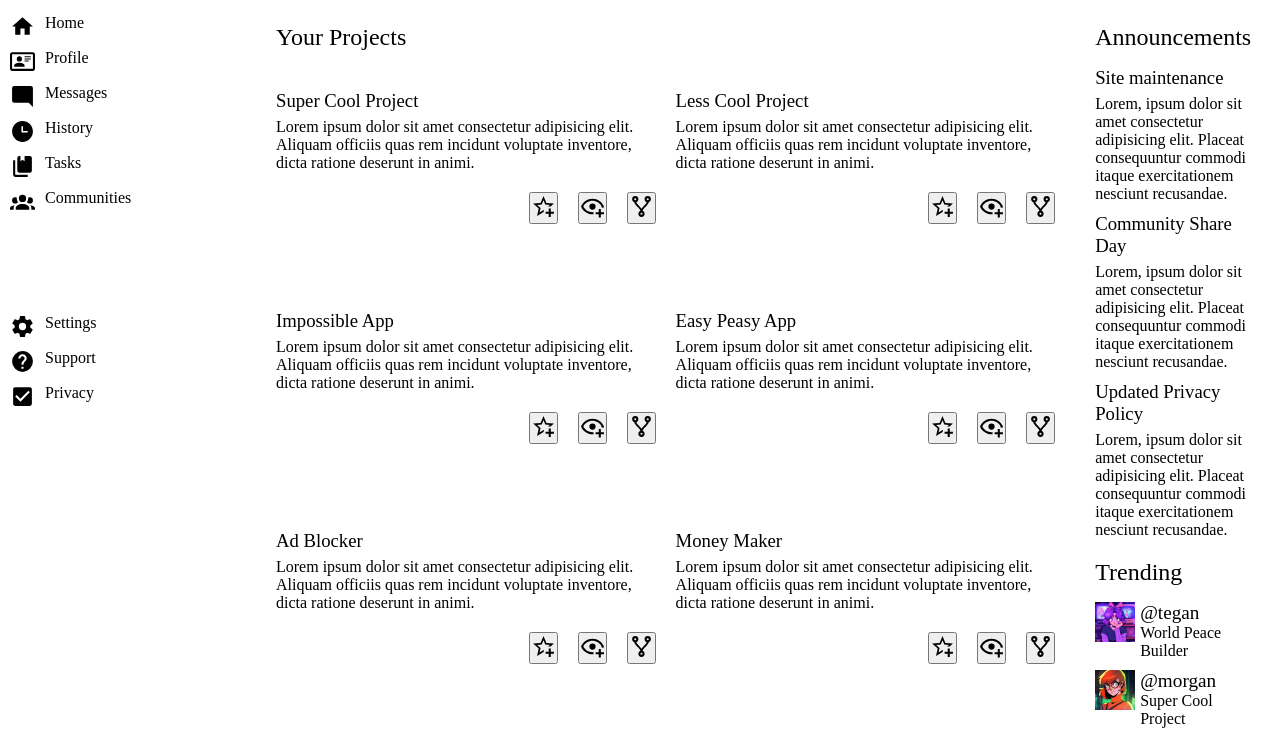
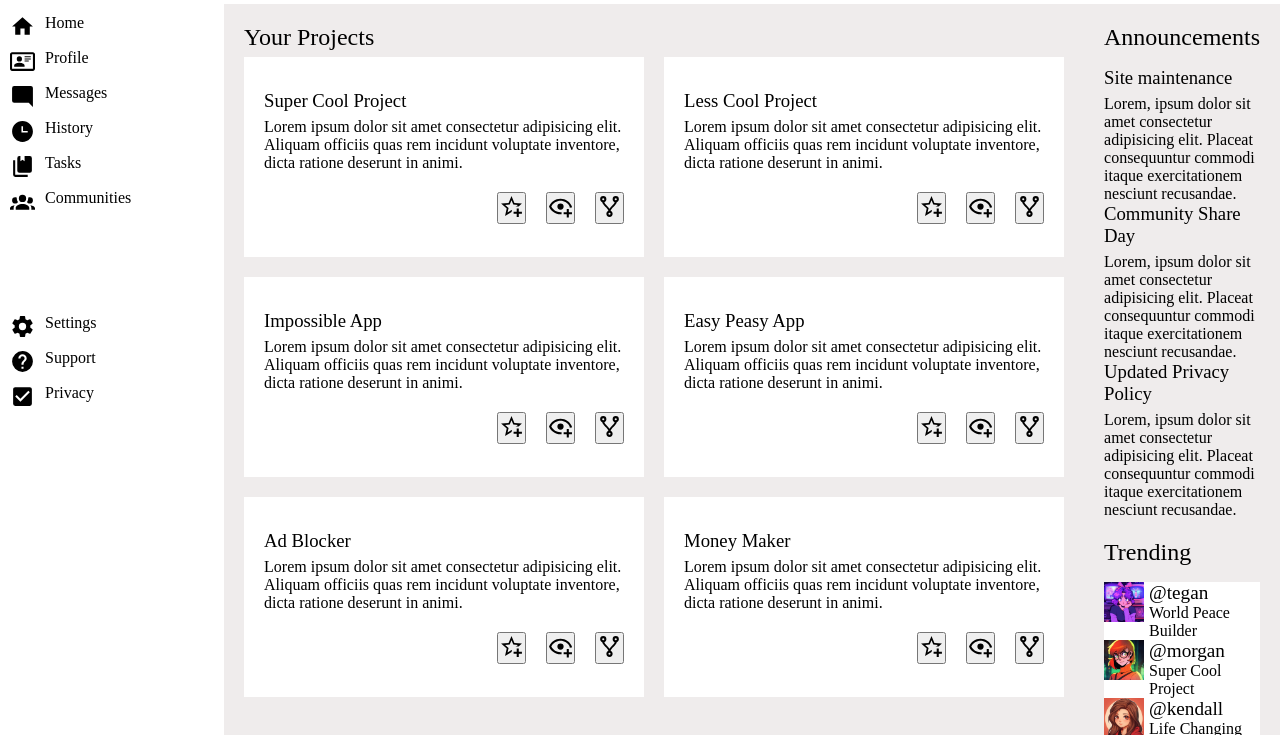
Before and after one commit to JingyeHub/admin-dashboard, a plain HTML site: page index.html in a window 1280 px wide. Shown: the part 136-871 px from the top of the page. Drawn offline with Linux system fonts and the light colour scheme.

Commit message:
Adjust the wrapping of the main-right section
Because it made styling easier for me

```diff
--- a/index.html
+++ b/index.html
@@ -174,32 +174,38 @@
                     </div>
                 </div>
                 <div id="main-right">
+                    <div>
+                        <h2>Announcements</h2>
                         <div id="announcements">
-                        <h2>Announcements</h2>
                             <div>
                                 <h3>Site maintenance</h3>
                                 <p>
-                                Lorem, ipsum dolor sit amet consectetur adipisicing elit. Placeat consequuntur commodi
+                                    Lorem, ipsum dolor sit amet consectetur adipisicing elit. Placeat consequuntur
+                                    commodi
                                     itaque exercitationem nesciunt recusandae.
                                 </p>
                             </div>
                             <div>
                                 <h3>Community Share Day</h3>
                                 <p>
-                                Lorem, ipsum dolor sit amet consectetur adipisicing elit. Placeat consequuntur commodi
+                                    Lorem, ipsum dolor sit amet consectetur adipisicing elit. Placeat consequuntur
+                                    commodi
                                     itaque exercitationem nesciunt recusandae.
                                 </p>
                             </div>
                             <div>
                                 <h3>Updated Privacy Policy</h3>
                                 <p>
-                                Lorem, ipsum dolor sit amet consectetur adipisicing elit. Placeat consequuntur commodi
+                                    Lorem, ipsum dolor sit amet consectetur adipisicing elit. Placeat consequuntur
+                                    commodi
                                     itaque exercitationem nesciunt recusandae.
                                 </p>
                             </div>
                         </div>
+                    </div>
+                    <div>
+                        <h2>Trending</h2>
                         <div id="trending">
-                        <h2>Trending</h2>
                             <div>
                                 <img src="pfps/user1-pfp.png" class="small">
                                 <div>
@@ -233,6 +239,7 @@
                 </div>
             </div>
         </div>
+    </div>
 </body>
 
 </html>
--- a/style.css
+++ b/style.css
@@ -111,6 +111,7 @@ button.blue-bg {
 
 #main {
     display: flex;
+    background-color: rgb(239, 236, 236);
 }
 
 #main-left {
@@ -134,10 +135,13 @@ button.blue-bg {
 }
 
 #main-left .grid>div {
+    padding: 20px;
+    width: 400px;
     display: flex;
     flex-direction: column;
     justify-content: center;
     gap: 20px;
+    background-color: rgb(255, 255, 255);
 }
 
 div.buttons {
@@ -159,9 +163,12 @@ div.buttons {
 }
 
 #trending>div {
+    background-color: #fff;
     display: flex;
     gap: 5px;
 }
+
+
 
 /* Head tags */
 h1,
```
Lines whose indentation alone changed are shown as unchanged.
